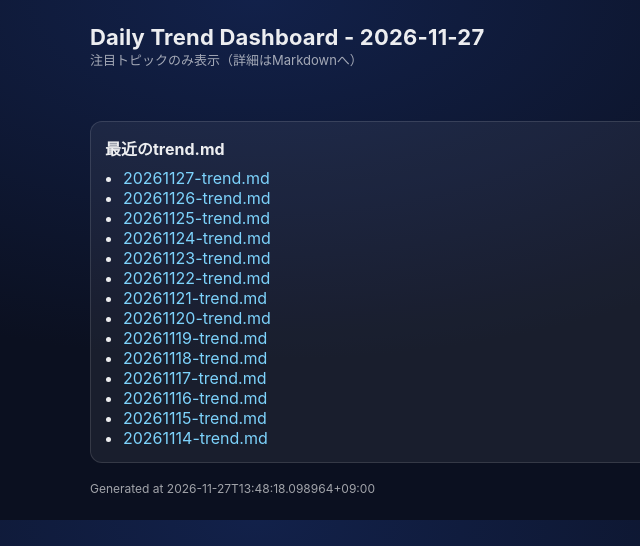
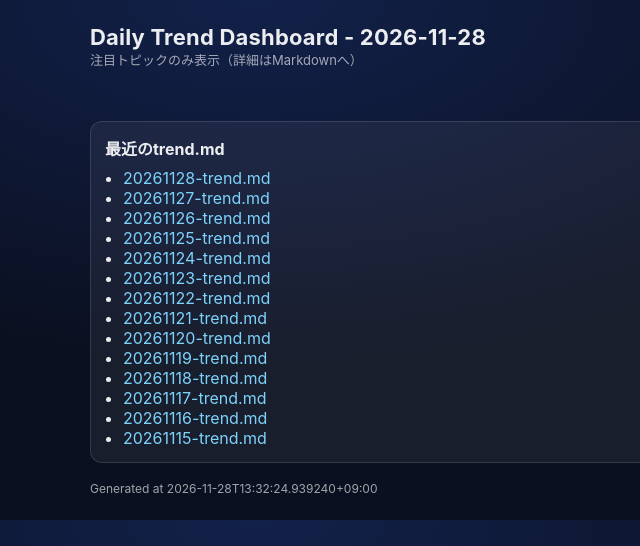
Before and after one commit to iwamoto123/Neta, a plain HTML site: page ideas/daily/index.html in a window 1280 px wide. Shown: the top 546 px of the page, 0-640 px from the left. Drawn offline with Linux system fonts and the light colour scheme.

Commit message:
chore: daily trend 2026-11-28

```diff
--- a/ideas/daily/index.html
+++ b/ideas/daily/index.html
@@ -3,7 +3,7 @@
 <head>
   <meta charset="utf-8" />
   <meta name="viewport" content="width=device-width, initial-scale=1" />
-  <title>Daily Trend Dashboard - 2026-11-27</title>
+  <title>Daily Trend Dashboard - 2026-11-28</title>
   <style>
     :root {
       --bg: #0b1020;
@@ -50,11 +50,11 @@
   <div class="wrap" id="top">
     <header>
       <div>
-        <h1>Daily Trend Dashboard - 2026-11-27</h1>
+        <h1>Daily Trend Dashboard - 2026-11-28</h1>
         <div class="meta">注目トピックのみ表示（詳細はMarkdownへ）</div>
       </div>
       <div class="meta">
-        <a href="20261127-trend.md">今日のMarkdownを開く</a>
+        <a href="20261128-trend.md">今日のMarkdownを開く</a>
       </div>
     </header>
 
@@ -72,7 +72,8 @@
         <a class="jump" href="#top">↑</a>
       </div>
       <ul>
-        <li><a href='20261127-trend.md'>20261127-trend.md</a></li>
+        <li><a href='20261128-trend.md'>20261128-trend.md</a></li>
+<li><a href='20261127-trend.md'>20261127-trend.md</a></li>
 <li><a href='20261126-trend.md'>20261126-trend.md</a></li>
 <li><a href='20261125-trend.md'>20261125-trend.md</a></li>
 <li><a href='20261124-trend.md'>20261124-trend.md</a></li>
@@ -85,12 +86,11 @@
 <li><a href='20261117-trend.md'>20261117-trend.md</a></li>
 <li><a href='20261116-trend.md'>20261116-trend.md</a></li>
 <li><a href='20261115-trend.md'>20261115-trend.md</a></li>
-<li><a href='20261114-trend.md'>20261114-trend.md</a></li>
       </ul>
     </div>
 
     <div class="footer">
-      Generated at 2026-11-27T13:48:18.098964+09:00
+      Generated at 2026-11-28T13:32:24.939240+09:00
     </div>
   </div>
 </body>
--- a/scripts/feedback.json
+++ b/scripts/feedback.json
@@ -59,5 +59,5 @@
     "co/xxzb5v6en7": 10.0,
     "スタートアップ社長として良い経営をするために": 10.0
   },
-  "last_updated": "2026-11-27T13:47:29.380264+09:00"
+  "last_updated": "2026-11-28T13:31:43.255723+09:00"
 }
```
Also changed, not shown: 1 other file.
